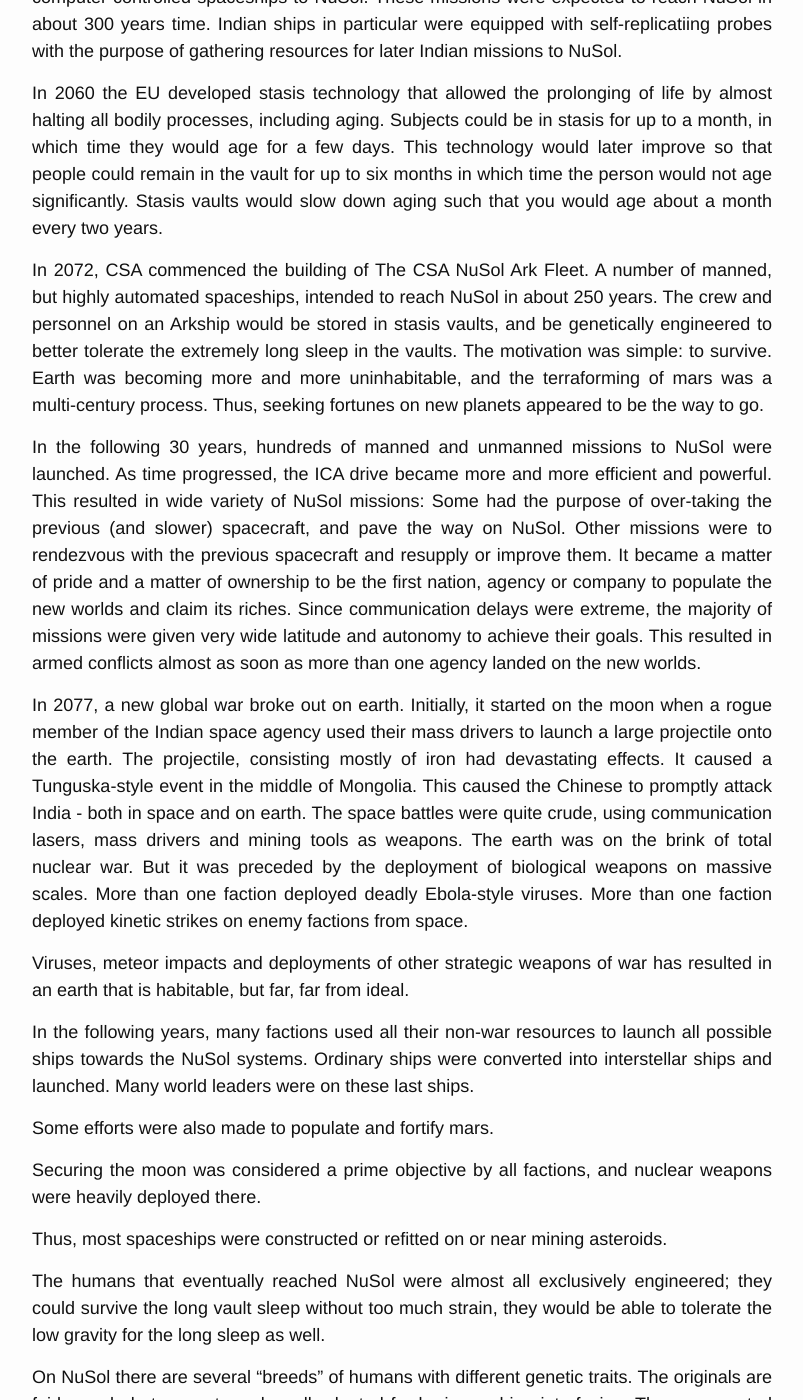
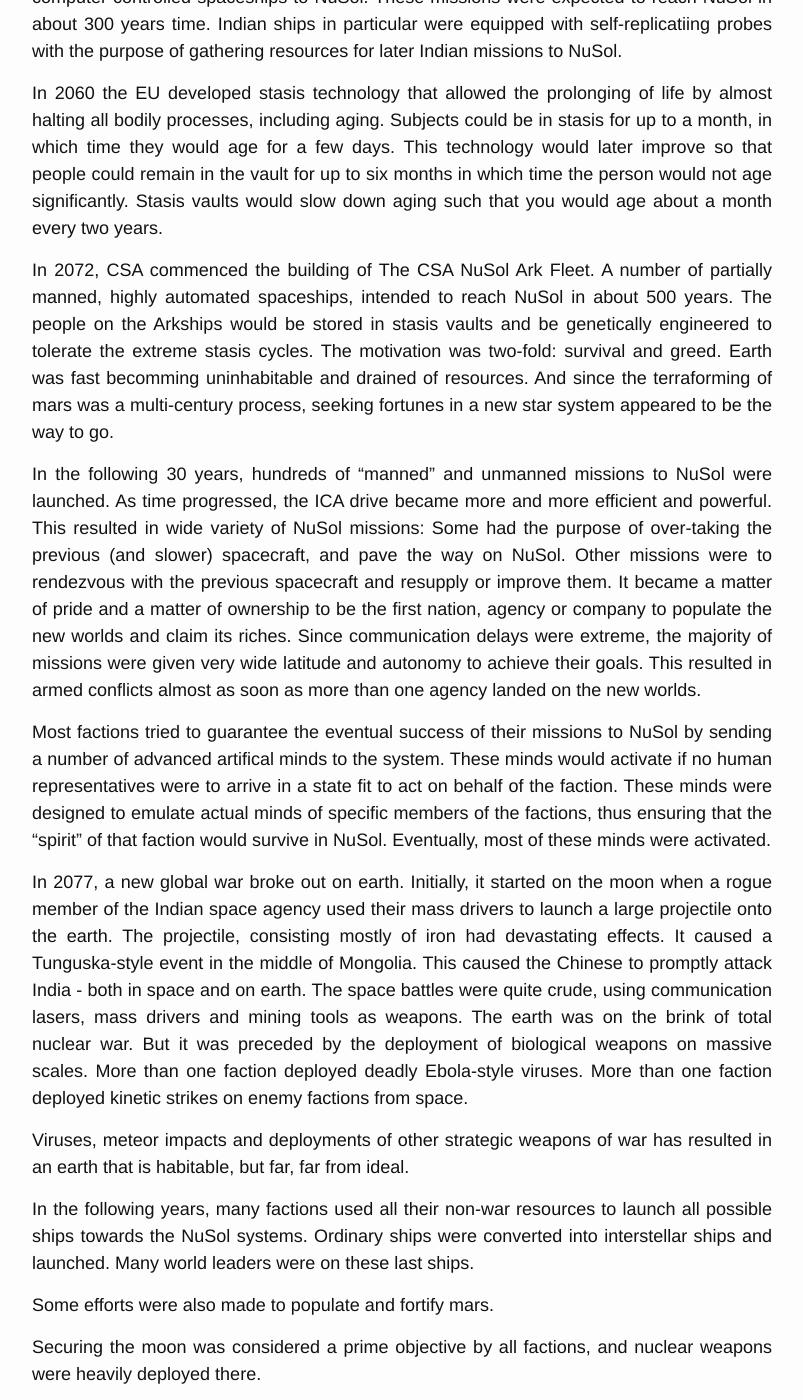
Before and after one commit to moccalotto/kaos, a Jekyll site: the page built from _brainstorms/farout.md, in a window 1280 px wide and 1400 px high, scrolled down 1588 px. Shown: the whole window, without its empty margins (238-1041 px from the left). Built offline with Jekyll 4.4.1, drawn with Linux system fonts in a browser that asks for light colours.

Commit message:
farout brainstorm

```diff
--- a/_brainstorms/farout.md
+++ b/_brainstorms/farout.md
@@ -85,14 +85,15 @@ vaults would slow down aging such that you would age about a month every two
 years.
 
 In 2072, CSA commenced the building of The CSA NuSol Ark Fleet. A number of
-manned, but highly automated spaceships, intended to reach NuSol in about 250
-years. The crew and personnel on an Arkship would be stored in stasis vaults,
-and be genetically engineered to better tolerate the extremely long sleep in the
-vaults. The motivation was simple: to survive. Earth was becoming more and more
-uninhabitable, and the terraforming of mars was a multi-century process. Thus,
-seeking fortunes on new planets appeared to be the way to go.
+partially manned, highly automated spaceships, intended to reach NuSol in
+about 500 years. The people on the Arkships would be stored in stasis vaults
+and be genetically engineered to tolerate the extreme stasis cycles.
+The motivation was two-fold: survival and greed. Earth was fast becomming
+uninhabitable and drained of resources. And since the terraforming of mars was a
+multi-century process, seeking fortunes in a new star system appeared to be the
+way to go.
 
-In the following 30 years, hundreds of manned and unmanned missions to NuSol
+In the following 30 years, hundreds of "manned" and unmanned missions to NuSol
 were launched. As time progressed, the ICA drive became more and more efficient
 and powerful. This resulted in wide variety of NuSol missions: Some had the
 purpose of over-taking the previous (and slower) spacecraft, and pave the way
@@ -103,6 +104,14 @@ its riches. Since communication delays were extreme, the majority of missions
 were given very wide latitude and autonomy to achieve their goals. This
 resulted in armed conflicts almost as soon as more than one agency landed on
 the new worlds.
+
+Most factions tried to guarantee the eventual success of their missions to NuSol
+by sending a number of advanced artifical minds to the system.
+These minds would activate if no human representatives were to arrive in a state
+fit to act on behalf of the faction.
+These minds were designed to emulate actual minds of specific members of the factions,
+thus ensuring that the "spirit" of that faction would survive in NuSol.
+Eventually, most of these minds were activated.
 
 In 2077, a new global war broke out on earth. Initially, it started on the moon
 when a rogue member of the Indian space agency used their mass drivers to
```
